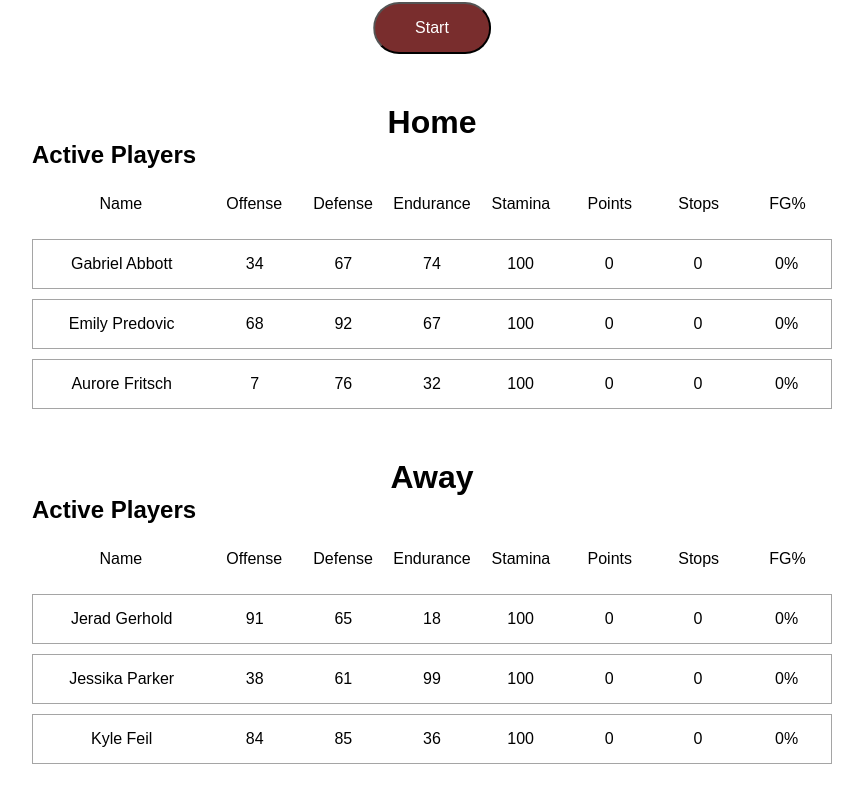
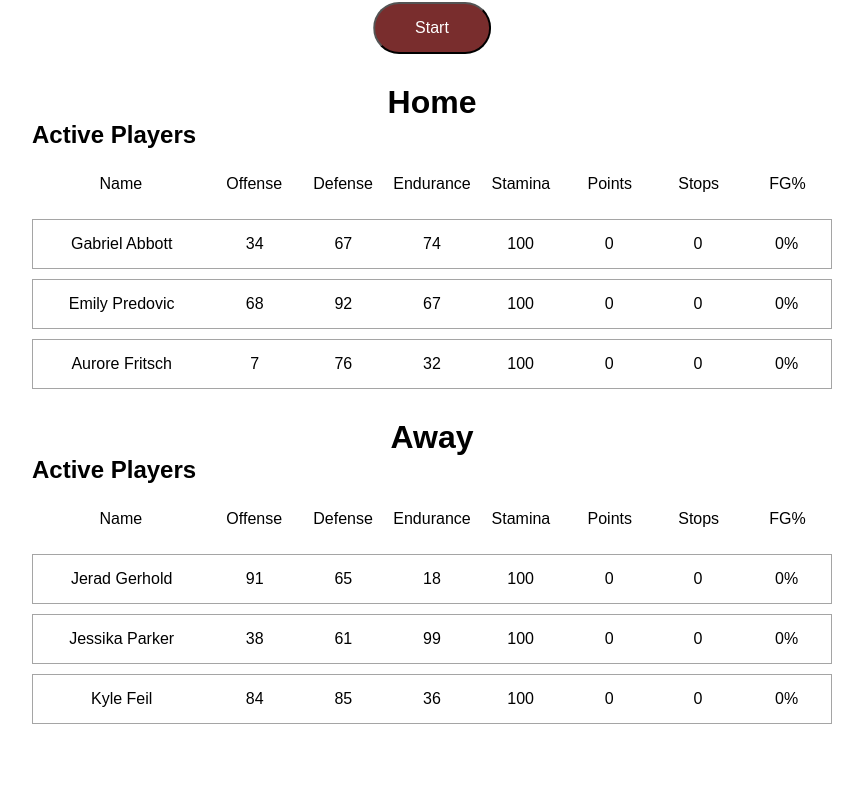
Before and after one commit to ellymaimon/coach-corner-react, a React (Create React App) app: page / in a window 1280 px wide. Shown: the part 350-1152 px from the top of the page, without its empty margins (208-1071 px from the left). After the commit the page ends 1124 px from the top, so only its background shows below. Built offline with nearby package versions, Linux system fonts and the light colour scheme.

Commit message:
Edit margin in boxscore headers

```diff
--- a/src/game/Boxscore.css
+++ b/src/game/Boxscore.css
@@ -4,7 +4,7 @@
 
 .boxscore-home,
 .boxscore-away {
-  margin-top: 50px;
+  margin-top: 30px;
 }
 
 .boxscore-heading {
```
